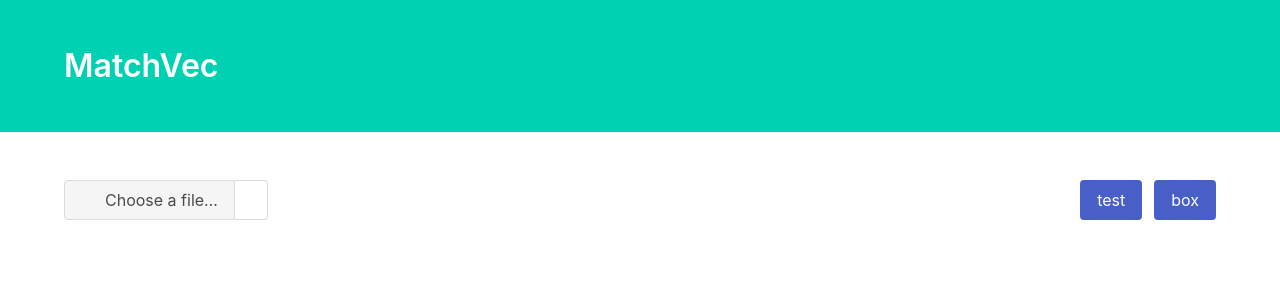
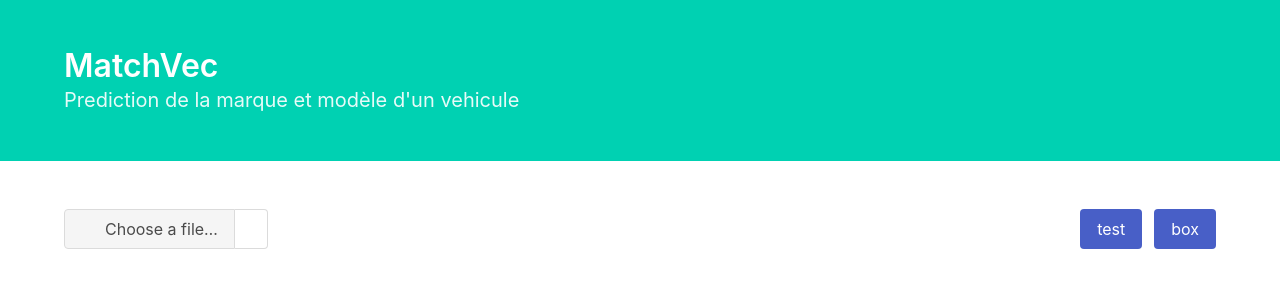
Before and after one commit to ia-flash/frontend, an Angular app: page /preview in a window 1280 px wide. Shown: the top 300 px of the page. Built offline with nearby package versions, Linux system fonts and the light colour scheme; no server answers.

Commit message:
Add subtitle

```diff
--- a/src/app/app.component.html
+++ b/src/app/app.component.html
@@ -8,6 +8,7 @@
     <div class="hero-body">
       <div class="container">
         <h1 class="title">MatchVec</h1>
+        <h2 class="subtitle">Prediction de la marque et modèle d'un vehicule</h2>
       </div>
     </div>
   </section>
```
